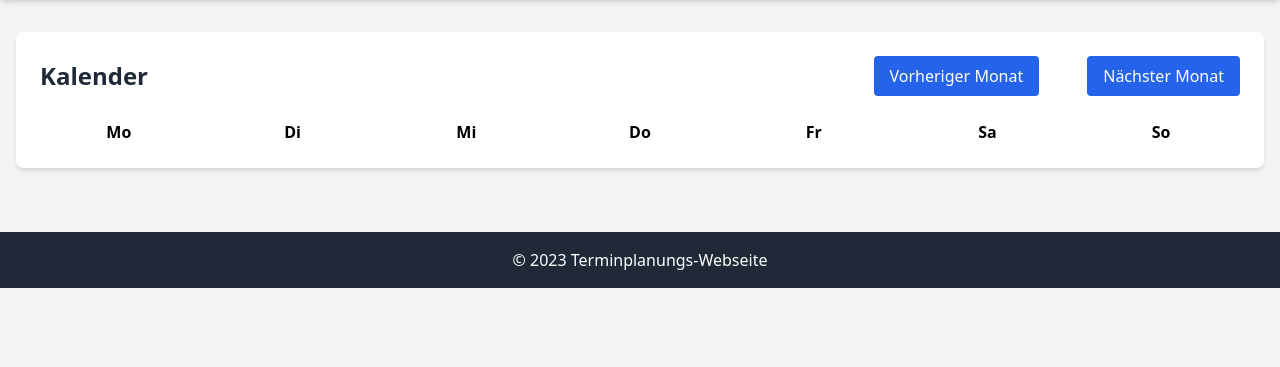
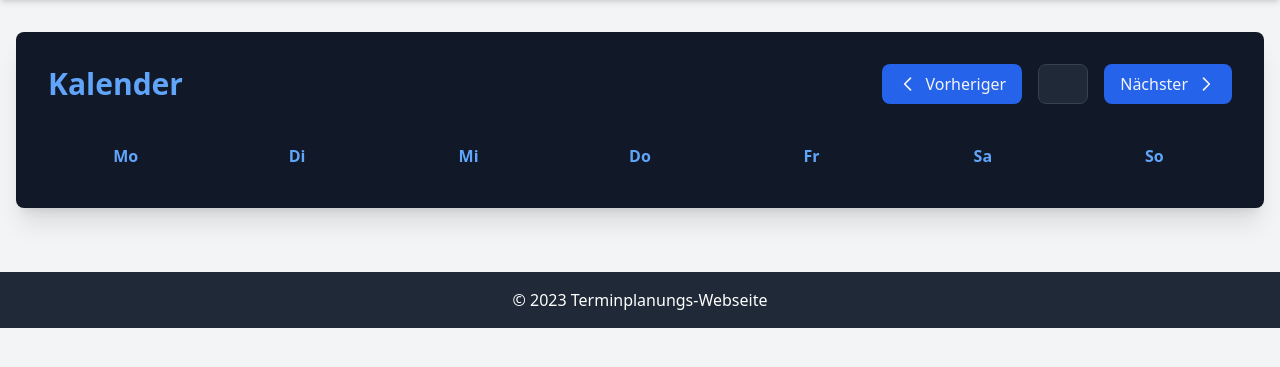
Before and after one commit to TomBenRu/appointment_plan_api_cl, a FastAPI app: template templates/index.html in a window 1280 px wide. Shown: the part 64-431 px from the top of the page. Run offline with FastAPI, Linux system fonts and the light colour scheme; the template is opened without the code that fills it, so the values that code supplies are empty; some libraries are stand-ins or nearby versions.

Commit message:
Work in Progress

```diff
--- a/templates/index.html
+++ b/templates/index.html
@@ -3,79 +3,85 @@
 {% block title %}Kalender - Terminplanung{% endblock %}
 
 {% block content %}
-<div class="bg-white rounded-lg shadow-md p-6">
-    <div class="flex justify-between items-center mb-6">
-        <h1 class="text-2xl font-bold text-gray-800">Kalender</h1>
+<div class="bg-gray-900 rounded-lg shadow-xl p-8 text-gray-100">
+    <div class="flex justify-between items-center mb-8">
+        <h1 class="text-3xl font-bold text-blue-400">Kalender</h1>
 
-        <div class="flex space-x-2">
+        <div class="flex space-x-4">
             <!-- Versteckte Felder mit IDs -->
             <input type="hidden" id="current-year" name="year" value="{{ year }}">
             <input type="hidden" id="current-month" name="month" value="{{ month }}">
 
             <button
-                class="px-4 py-2 bg-blue-600 text-white rounded hover:bg-blue-700"
+                class="px-4 py-2 bg-blue-600 text-gray-100 rounded-lg hover:bg-blue-700 transition-colors duration-200 flex items-center space-x-2"
                 hx-get="/api/calendar-partial"
                 hx-target="#calendar-container"
                 hx-include="[name='year'],[name='month']"
                 hx-vals='{"direction": "prev"}'
             >
-                Vorheriger Monat
+                <svg class="w-5 h-5" fill="none" stroke="currentColor" viewBox="0 0 24 24">
+                    <path stroke-linecap="round" stroke-linejoin="round" stroke-width="2" d="M15 19l-7-7 7-7"/>
+                </svg>
+                <span>Vorheriger</span>
             </button>
 
-            <span id="month-display" class="px-4 py-2 font-semibold">
+            <span id="month-display" class="px-6 py-2 font-semibold text-xl bg-gray-800 rounded-lg border border-gray-700">
                 {{ month_name }} {{ year }}
             </span>
 
             <button
-                class="px-4 py-2 bg-blue-600 text-white rounded hover:bg-blue-700"
+                class="px-4 py-2 bg-blue-600 text-gray-100 rounded-lg hover:bg-blue-700 transition-colors duration-200 flex items-center space-x-2"
                 hx-get="/api/calendar-partial"
                 hx-target="#calendar-container"
                 hx-include="[name='year'],[name='month']"
                 hx-vals='{"direction": "next"}'
             >
-                Nächster Monat
+                <span>Nächster</span>
+                <svg class="w-5 h-5" fill="none" stroke="currentColor" viewBox="0 0 24 24">
+                    <path stroke-linecap="round" stroke-linejoin="round" stroke-width="2" d="M9 5l7 7-7 7"/>
+                </svg>
             </button>
         </div>
     </div>
 
     <div id="calendar-container" class="mt-6">
-        <!-- Hier wird der Kalender geladen -->
         <div class="grid grid-cols-7 gap-4">
             <!-- Wochentage -->
-            <div class="text-center font-semibold">Mo</div>
-            <div class="text-center font-semibold">Di</div>
-            <div class="text-center font-semibold">Mi</div>
-            <div class="text-center font-semibold">Do</div>
-            <div class="text-center font-semibold">Fr</div>
-            <div class="text-center font-semibold">Sa</div>
-            <div class="text-center font-semibold">So</div>
+            <div class="text-center font-semibold text-blue-400 py-2">Mo</div>
+            <div class="text-center font-semibold text-blue-400 py-2">Di</div>
+            <div class="text-center font-semibold text-blue-400 py-2">Mi</div>
+            <div class="text-center font-semibold text-blue-400 py-2">Do</div>
+            <div class="text-center font-semibold text-blue-400 py-2">Fr</div>
+            <div class="text-center font-semibold text-blue-400 py-2">Sa</div>
+            <div class="text-center font-semibold text-blue-400 py-2">So</div>
 
-            <!-- Kalender-Tage (werden dynamisch gefüllt) -->
+            <!-- Kalender-Tage -->
             {% for week in calendar_weeks %}
                 {% for day in week %}
-                    <div class="border rounded p-2 min-h-[100px] {% if day.is_current_month %}bg-white{% else %}bg-gray-100 text-gray-500{% endif %}">
-                        <div class="flex justify-between">
-                            <span class="font-semibold">{{ day.day }}</span>
+                    <div class="border border-gray-700 rounded-lg p-3 min-h-[120px] transition-colors duration-200
+                        {% if day.is_current_month %}bg-gray-800 hover:bg-gray-750{% else %}bg-gray-900 text-gray-500{% endif %}">
+                        <div class="flex justify-between items-center">
+                            <span class="font-medium">{{ day.day }}</span>
                             {% if day.is_today %}
-                                <span class="inline-block w-6 h-6 bg-blue-600 text-white rounded-full text-center">
+                                <span class="inline-flex items-center justify-center w-7 h-7 bg-blue-600 text-white rounded-full">
                                     {{ day.day }}
                                 </span>
                             {% endif %}
                         </div>
 
-                        <!-- Termine für diesen Tag -->
-                        <div class="mt-2 space-y-1">
-                             {% for appointment in day.appointments %}
-                                <div class="p-1 text-xs bg-blue-100 text-blue-800 rounded">
-                                    <div>{{ appointment.start_time_str }} - {{ appointment.end_time_str }}</div>
-                                    <div>{{ appointment.location.name }}</div>
-                                    <div class="text-gray-600">
+                        <!-- Termine -->
+                        <div class="mt-2 space-y-2">
+                            {% for appointment in day.appointments %}
+                                <div class="p-2 text-xs bg-blue-900 text-blue-200 rounded-md hover:bg-blue-800 transition-colors duration-200">
+                                    <div class="font-medium">{{ appointment.start_time_str }} - {{ appointment.end_time_str }}</div>
+                                    <div class="text-blue-300">{{ appointment.location.name }}</div>
+                                    <div class="text-gray-400 mt-1">
                                         {% for person in appointment.persons %}
                                             {{ person.full_name }}{% if not loop.last %}, {% endif %}
                                         {% endfor %}
                                         {% if appointment.guests %}
                                             {% if appointment.persons %}, {% endif %}
-                                            <span class="italic">
+                                            <span class="italic text-gray-500">
                                                 {% for guest in appointment.guests %}
                                                     {{ guest }}{% if not loop.last %}, {% endif %}
                                                 {% endfor %}
```
Also changed, not shown: templates/calendar_partial.html (+20 -19 lines).
